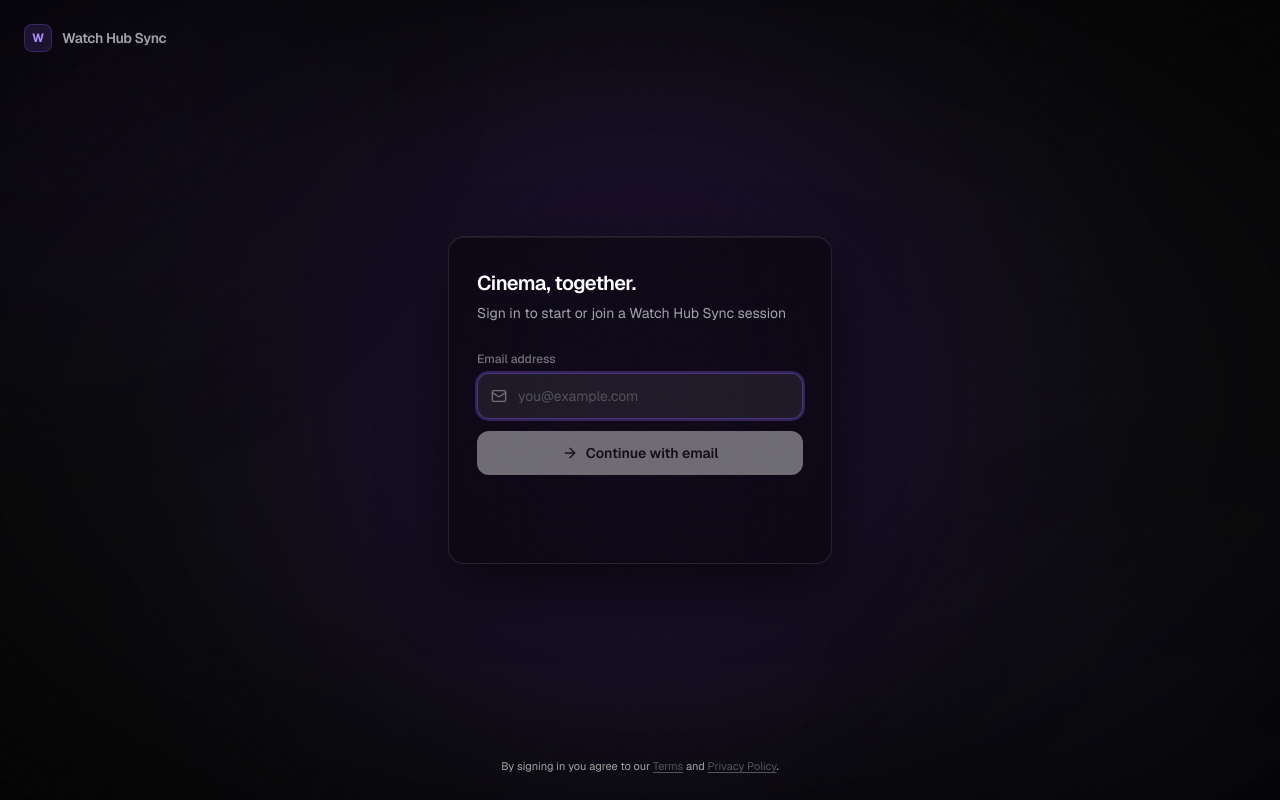
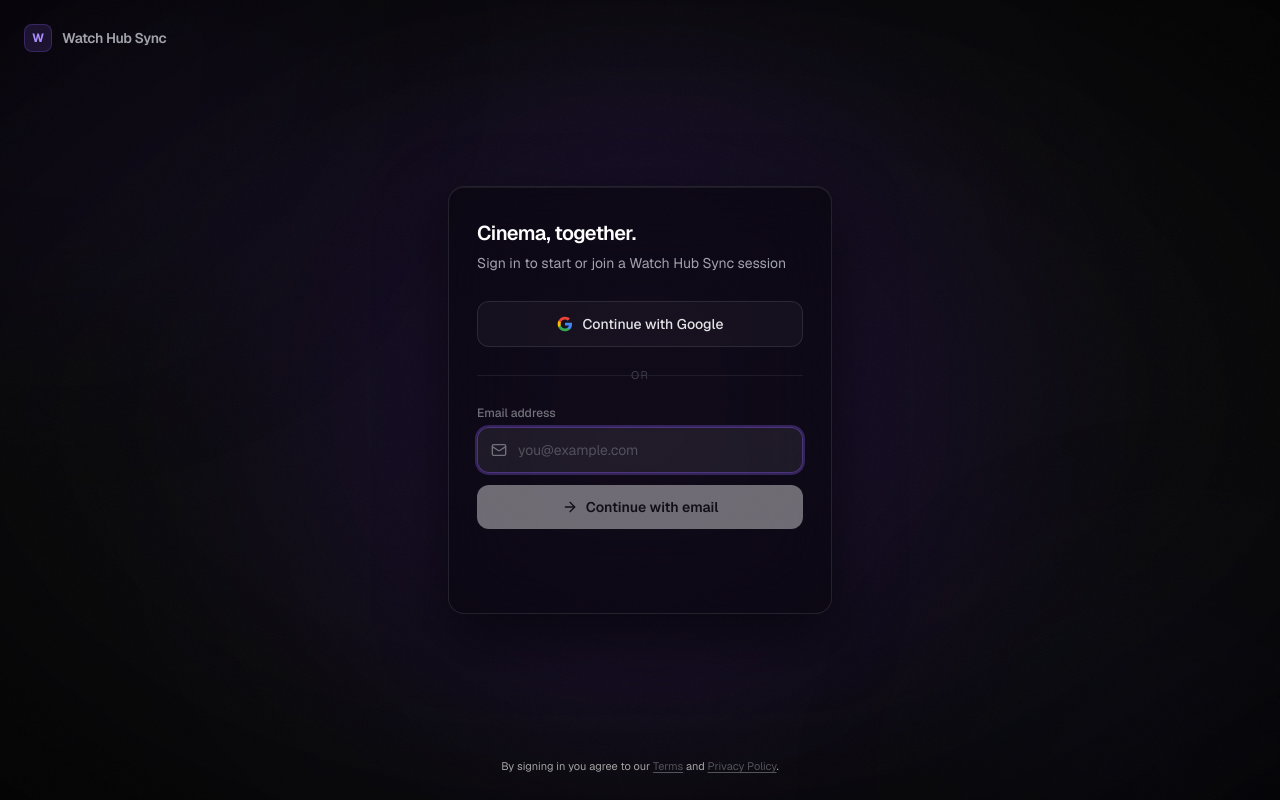
Before and after one commit to khajaa98/watch-hub-sync, a Next.js app: page /login in a window 1280 px wide. Built offline with nearby package versions, Linux system fonts and the light colour scheme; no server answers.

Commit message:
feat: add Google OAuth button to login page (Phase 10.1)

```diff
--- a/src/app/(auth)/login/page.tsx
+++ b/src/app/(auth)/login/page.tsx
@@ -39,7 +39,7 @@
   Loader2,
 } from "lucide-react";
 import { getSupabaseBrowserClient } from "@/lib/supabase/client";
-import { absoluteUrl, cn } from "@/lib/utils";
+import { cn } from "@/lib/utils";
 
 // ---------------------------------------------------------------------------
 // Types
@@ -47,10 +47,10 @@
 
 type AuthStep =
   | { id: "idle" }
-  | { id: "loading"; method: "magic-link" | "passkey" }
+  | { id: "loading"; method: "magic-link" | "passkey" | "google" }
   | { id: "sent"; email: string }
   | { id: "passkey-pending" }
-  | { id: "error"; message: string; method: "magic-link" | "passkey" };
+  | { id: "error"; message: string; method: "magic-link" | "passkey" | "google" };
 
 // ---------------------------------------------------------------------------
 // Animation presets
@@ -63,6 +63,40 @@
   center: { opacity: 1, y: 0,  transition: { duration: 0.25, ease: [0.16, 1, 0.3, 1] } },
   exit:   { opacity: 0, y: -8, transition: { duration: 0.18, ease: "easeIn" } },
 };
+
+// ---------------------------------------------------------------------------
+// Google "G" icon — inline SVG (lucide-react has no Google icon)
+// ---------------------------------------------------------------------------
+
+function GoogleIcon({ className }: { className?: string }) {
+  return (
+    <svg className={className} viewBox="0 0 24 24" aria-hidden="true">
+      <path d="M22.56 12.25c0-.78-.07-1.53-.2-2.25H12v4.26h5.92c-.26 1.37-1.04 2.53-2.21 3.31v2.77h3.57c2.08-1.92 3.28-4.74 3.28-8.09z" fill="#4285F4" />
+      <path d="M12 23c2.97 0 5.46-.98 7.28-2.66l-3.57-2.77c-.98.66-2.23 1.06-3.71 1.06-2.86 0-5.29-1.93-6.16-4.53H2.18v2.84C3.99 20.53 7.7 23 12 23z" fill="#34A853" />
+      <path d="M5.84 14.09c-.22-.66-.35-1.36-.35-2.09s.13-1.43.35-2.09V7.07H2.18C1.43 8.55 1 10.22 1 12s.43 3.45 1.18 4.93l2.85-2.22.81-.62z" fill="#FBBC05" />
+      <path d="M12 5.38c1.62 0 3.06.56 4.21 1.64l3.15-3.15C17.45 2.09 14.97 1 12 1 7.7 1 3.99 3.47 2.18 7.07l3.66 2.84c.87-2.6 3.3-4.53 6.16-4.53z" fill="#EA4335" />
+    </svg>
+  );
+}
+
+// ---------------------------------------------------------------------------
+// Reusable divider
+// ---------------------------------------------------------------------------
+
+function OrDivider() {
+  return (
+    <div className="relative my-5">
+      <div className="absolute inset-0 flex items-center">
+        <div className="w-full border-t border-white/[0.07]" />
+      </div>
+      <div className="relative flex justify-center">
+        <span className="bg-transparent px-3 text-[11px] uppercase tracking-widest text-zinc-700">
+          or
+        </span>
+      </div>
+    </div>
+  );
+}
 
 // ---------------------------------------------------------------------------
 // Reusable input primitive (presentation only)
@@ -200,20 +234,23 @@
   step,
   onMagicLink,
   onPasskey,
+  onGoogle,
   hasPasskeySupport,
   formId,
 }: {
   step: AuthStep;
   onMagicLink: (email: string) => void;
   onPasskey: () => void;
+  onGoogle: () => void;
   hasPasskeySupport: boolean;
   formId: string;
 }) {
   const [email, setEmail] = useState("");
-  const isLoading    = step.id === "loading";
-  const errorMessage = step.id === "error" ? step.message : null;
-  const isMagicLoading = isLoading && step.id === "loading" && step.method === "magic-link";
-  const isPasskeyLoading = isLoading && step.id === "loading" && step.method === "passkey";
+  const isLoading        = step.id === "loading";
+  const errorMessage     = step.id === "error" ? step.message : null;
+  const isMagicLoading   = step.id === "loading" && step.method === "magic-link";
+  const isPasskeyLoading = step.id === "loading" && step.method === "passkey";
+  const isGoogleLoading  = step.id === "loading" && step.method === "google";
 
   const handleSubmit = useCallback(
     (e: FormEvent<HTMLFormElement>) => {
@@ -227,6 +264,31 @@
 
   return (
     <motion.div variants={panelVariants} initial="enter" animate="center" exit="exit">
+      {/* ── Google OAuth button ── */}
+      <button
+        type="button"
+        onClick={onGoogle}
+        disabled={isLoading}
+        aria-label="Continue with Google"
+        className={cn(
+          "w-full flex items-center justify-center gap-2.5 rounded-xl py-3 text-sm font-medium",
+          "border border-white/10 bg-white/[0.03]",
+          "text-zinc-200 transition-all duration-150",
+          "hover:border-white/20 hover:bg-white/[0.08]",
+          "active:scale-[0.99]",
+          "disabled:pointer-events-none disabled:opacity-40",
+        )}
+      >
+        {isGoogleLoading ? (
+          <Loader2 className="h-4 w-4 animate-spin text-zinc-400" />
+        ) : (
+          <GoogleIcon className="h-4 w-4" />
+        )}
+        {isGoogleLoading ? "Redirecting…" : "Continue with Google"}
+      </button>
+
+      <OrDivider />
+
       <form
         id={formId}
         onSubmit={handleSubmit}
@@ -304,17 +366,7 @@
       {/* ── Passkey divider + button ── */}
       {hasPasskeySupport && (
         <>
-          {/* Hairline divider */}
-          <div className="relative my-5">
-            <div className="absolute inset-0 flex items-center">
-              <div className="w-full border-t border-white/[0.07]" />
-            </div>
-            <div className="relative flex justify-center">
-              <span className="bg-transparent px-3 text-[11px] uppercase tracking-widest text-zinc-700">
-                or
-              </span>
-            </div>
-          </div>
+          <OrDivider />
 
           {/* Passkey button — ghost with violet accent */}
           <button
@@ -384,9 +436,13 @@
           const { error } = await supabase.auth.signInWithOtp({
             email,
             options: {
-              emailRedirectTo: absoluteUrl(
-                `/api/auth/callback?redirect=${encodeURIComponent(redirectTo)}`,
-              ),
+              // Use window.location.origin so the redirect always matches
+              // the actual domain the user is on (www vs non-www).
+              // absoluteUrl() was using NEXT_PUBLIC_APP_URL (baked at build
+              // time) which could differ from the live origin and fail
+              // Supabase's allowlist check, causing it to fall back to the
+              // Site URL and bypass /api/auth/callback entirely.
+              emailRedirectTo: `${window.location.origin}/api/auth/callback?redirect=${encodeURIComponent(redirectTo)}`,
               shouldCreateUser: true,
             },
           });
@@ -406,6 +462,36 @@
     },
     [redirectTo],
   );
+
+  // ── Google OAuth ──────────────────────────────────────────────────────────
+  const handleGoogleOAuth = useCallback(() => {
+    setAuthStep({ id: "loading", method: "google" });
+    startTransition(async () => {
+      try {
+        const supabase = getSupabaseBrowserClient();
+        const { error } = await supabase.auth.signInWithOAuth({
+          provider: "google",
+          options: {
+            // Same origin pattern as magic-link: use window.location.origin so
+            // the redirect always matches the actual domain (www vs non-www),
+            // and routes through our server-side PKCE exchange at /api/auth/callback.
+            redirectTo: `${window.location.origin}/api/auth/callback?redirect=${encodeURIComponent(redirectTo)}`,
+          },
+        });
+        if (error !== null) {
+          setAuthStep({ id: "error", method: "google", message: error.message });
+        }
+        // On success Supabase immediately redirects the browser to Google — no
+        // further state update needed; the tab navigates away.
+      } catch {
+        setAuthStep({
+          id: "error",
+          method: "google",
+          message: "Google sign-in failed. Please try again.",
+        });
+      }
+    });
+  }, [redirectTo]);
 
   // ── Passkey (DO NOT MODIFY) ────────────────────────────────────────────────
   const handlePasskey = useCallback(() => {
@@ -540,7 +626,7 @@
         </div>
 
         {/* ── Animated content area ── */}
-        <div className="min-h-[180px]">
+        <div className="min-h-[280px]">
           <AnimatePresence mode="wait" initial={false}>
             {(authStep.id === "idle" ||
               authStep.id === "loading" ||
@@ -550,6 +636,7 @@
                 step={authStep}
                 onMagicLink={handleMagicLink}
                 onPasskey={handlePasskey}
+                onGoogle={handleGoogleOAuth}
                 hasPasskeySupport={hasPasskeySupport}
                 formId={formId}
               />
```
